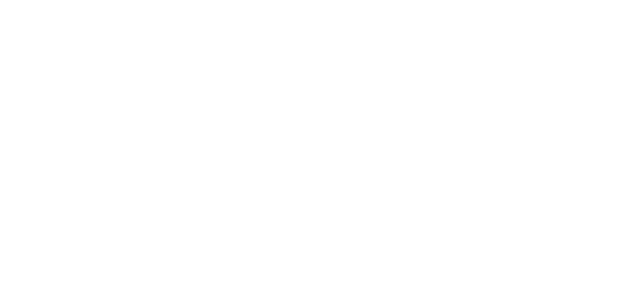
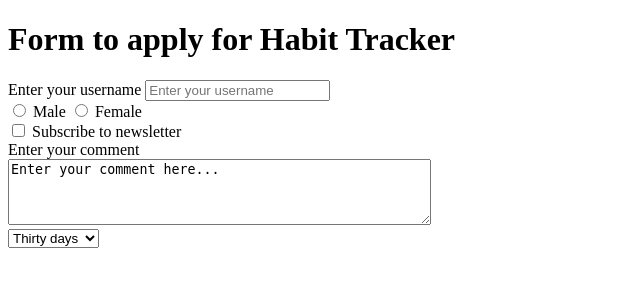
Before and after one commit to anmollopchanlama/Atomic-Habits-Web, a Flask app: page /register in a window 1280 px wide. Before the commit the part shown is empty. Shown: the top 300 px of the page, without its empty margins (0-640 px from the left). Run offline with Flask 3, Linux system fonts and the light colour scheme.

Commit message:
Added register page template with subscriptin plan for certain days

```diff
--- a/app/templates/login.html
+++ b/app/templates/login.html
@@ -446,11 +446,12 @@
 
         <div class="logo">
             <div class="logo-mark"></div>
-            <span class="logo-text">Atomic Habits Tracker</span>
+            <span class="logo-text">Habit Tracker - BY ANMOL LOPCHAN LAMA</span>
         </div>
 
         <div class="hero-content">
             <p class="overline">1% Better Every Day</p>
+
             <h1 class="hero-title">
                 Small habits.<br>
                 <em>Remarkable</em><br>
--- a/app/templates/register.html
+++ b/app/templates/register.html
@@ -0,0 +1,53 @@
+<!DOCTYPE html>
+<html lang="en">
+<head>
+    <meta charset="UTF-8">
+    <meta name="viewport" content="width=device-width, initial-scale=1.0">
+    <title>Forms - Lets learn it  </title>
+</head>
+<body>
+    <h1>Form to apply for Habit Tracker</h1>
+    <form action="post">
+        <div>
+
+        <label for="username">Enter your username</label>
+        <input type="text" id="username" name="username" placeholder="Enter your username">
+
+        </div>
+        <div>
+        <input type="radio" id="male" name="gender" value="male">
+
+    <label for="male"> Male </label>
+    <input type="radio" id="female" name="gender"   value="male">
+    <label for="female">Female</label>
+</div>
+
+<div>
+    <input type="checkbox" id="subscribe" name="subscribe" value="yes">
+    <label for="subscribe">Subscribe to newsletter</label>
+</div>
+<div>
+    <label for="comment">Enter your comment</label>
+    <br>
+    <textarea id="comment" name="comment" rows="4" cols="50">Enter your comment here...
+    </textarea>
+</div>
+    <select name="Habits">
+
+
+
+<option value="thirty days">Thirty days</option>
+<option value="fifty days">Fifty days</option>
+<option value="one hundered eighty days">Eighty days</option>
+
+    </select>
+
+
+
+
+</div>
+
+    </form>
+
+</body>
+</html>
```
Also changed, not shown: images/AtomicHabits.png (deleted).
